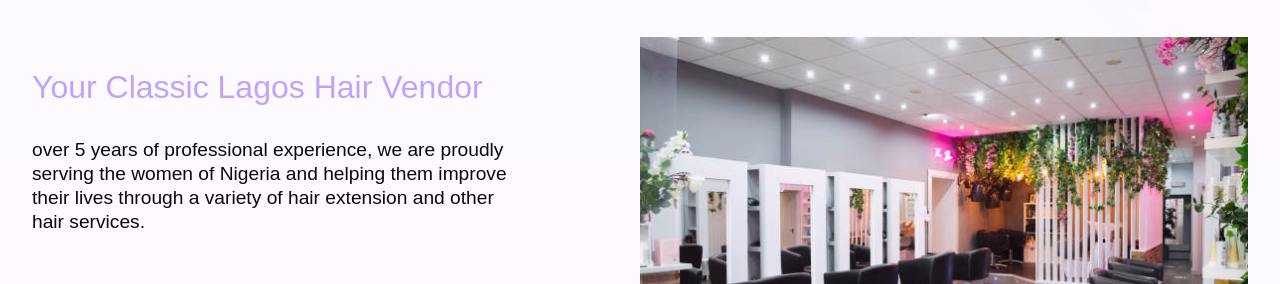
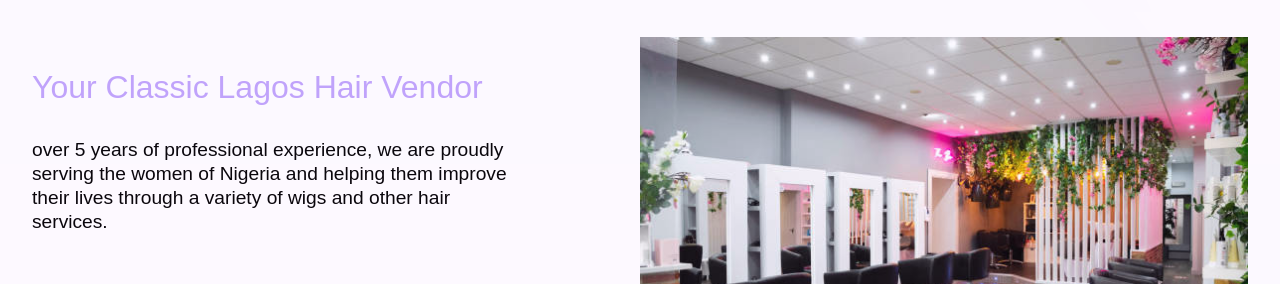
Before and after one commit to DrizzyD1717/DHairs, a plain HTML site: page index.html in a window 1280 px wide. Shown: the part 980-1264 px from the top of the page. Drawn offline with Linux system fonts and the light colour scheme; a web font is replaced by a local one.

Commit message:
Update index.html

```diff
--- a/index.html
+++ b/index.html
@@ -80,7 +80,7 @@
         <p>
           over 5 years of professional experience, we are proudly serving the
           women of Nigeria and helping them improve their lives through a
-          variety of hair extension and other hair services.
+          variety of wigs and other hair services.
         </p>
       </div>
       <div class="image">
```
